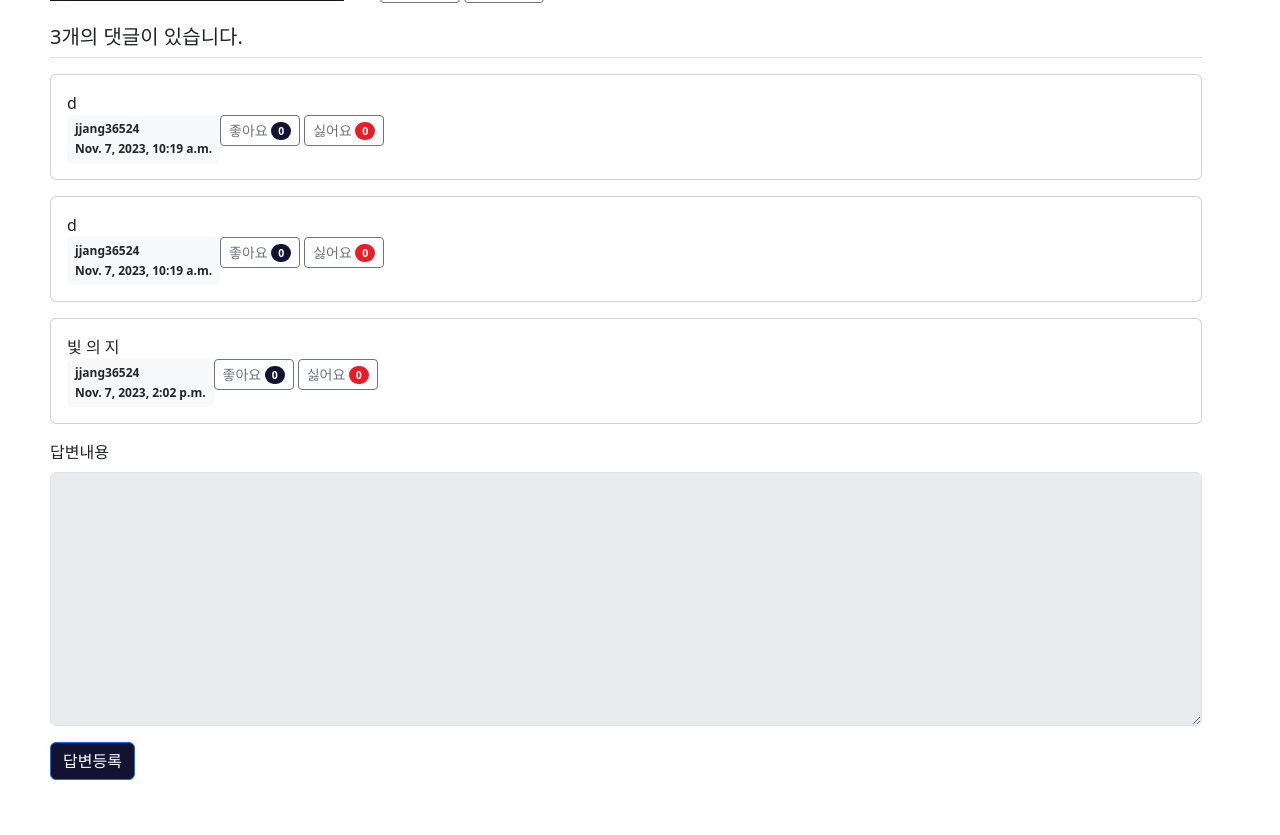
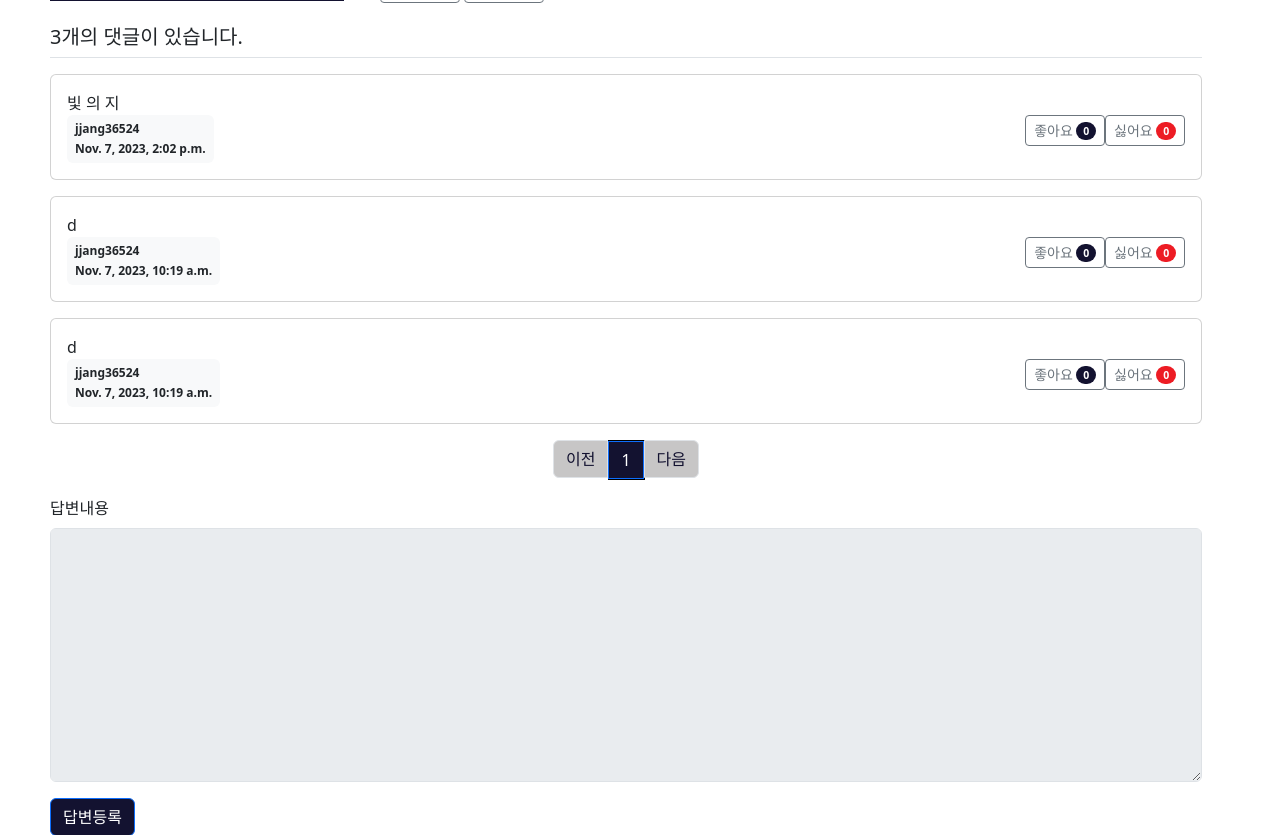
Before and after one commit to jjang36524/doobo, a Django app: page /dooboard/1 in a window 1280 px wide; the page is wider, and only the part inside the window is pictured. Shown: the part 413-1248 px from the top of that part. Before the commit the page ends 1193 px from the top of that part, so only its background shows below. Run offline with Django 4.2, Linux system fonts and the light colour scheme; data comes from the database, SQL or seed files in the repository; both versions use the stored data as it was after the commit; some libraries are stand-ins or nearby versions; grey boxes are pictures that could not be loaded.

Commit message:
added paging

```diff
--- a/dooboard/models.py
+++ b/dooboard/models.py
@@ -14,8 +14,8 @@ class Player(models.Model):
     games=models.IntegerField()
     curgames=models.IntegerField()
     image=models.CharField(max_length=200,null=True)
-    voteru = models.ManyToManyField(User,related_name='voteru_question',null=True)
-    voterd = models.ManyToManyField(User,related_name='voterd_question',null=True)
+    voteru = models.ManyToManyField(User,related_name='voteru_question')
+    voterd = models.ManyToManyField(User,related_name='voterd_question')
     def altpay(self):
         return self.pay/10000
 class PitcherData(models.Model):
@@ -62,5 +62,5 @@ class Reply(models.Model):
     content = models.TextField()
     create_date = models.DateTimeField()
     modify_date=models.DateTimeField(null=True)
-    voteru = models.ManyToManyField(User,related_name='voteru_reply',null=True)
-    voterd = models.ManyToManyField(User,related_name='voterd_reply',null=True)
+    voteru = models.ManyToManyField(User,related_name='voteru_reply')
+    voterd = models.ManyToManyField(User,related_name='voterd_reply')
--- a/dooboard/views.py
+++ b/dooboard/views.py
@@ -5,16 +5,20 @@ from django.utils import timezone
 from django.http import HttpResponseNotAllowed
 from .forms import ReplyForm
 from django.contrib.auth.decorators import login_required
+from django.core.paginator import Paginator
 def index(request):
     player_list = Player.objects.order_by('no')
     batterdata = BatterData.objects.order_by('player')
     pitcherdata = PitcherData.objects.order_by('player')
-
     context = {'player_list': player_list,'batterdata':batterdata,'pitcherdata':pitcherdata}
     return render(request, 'dooboard/index.html', context)
 def detail(request, player_id):
+    page=request.GET.get('page','1')
     player = Player.objects.get(id=player_id)
-    context = {'player': player}
+    replies=player.reply_set.all().order_by('-create_date')
+    paginator = Paginator(replies, 10,allow_empty_first_page=True)  # 페이지당 10개씩 보여주기
+    page_obj = paginator.get_page(page)
+    context = {'reply': page_obj,'player': player}
     return render(request, 'dooboard/detail.html', context)
 @login_required(login_url='common:login')
 def reply_create(request, player_id):
--- a/static/style.css
+++ b/static/style.css
@@ -108,3 +108,12 @@
 .red{
     background-color: var(--doored)!important;
 }
+.gray{
+    background-color: var(--doogray)!important;
+}
+.borderblack{
+    border: 1px solid black!important;
+}
+.textnavy{
+    color:var(--doonavy)!important;
+}
--- a/templates/common/login.html
+++ b/templates/common/login.html
@@ -15,7 +15,7 @@
             <input type="password" class="form-control" name="password" id="password"
                    value="{{ form.password.value|default_if_none:'' }}">
         </div>
-        <button type="submit" class="btn btn-primary" style="background-color:#131230!important;">로그인</button>
+        <button type="submit" class="btn btn-primary navy borderblack">로그인</button>
     </form>
 </div>
 {% endblock %}
--- a/templates/common/signup.html
+++ b/templates/common/signup.html
@@ -1,11 +1,11 @@
 {% extends "base.html" %}
 {% block content %}
-<div class="container my-3">
+<div class="container my-3" style="margin-top: 100px!important;">
     <form method="post" action="{% url 'common:signup' %}">
         {% csrf_token %}
         {% include "form_errors.html" %}
         <div class="mb-3">
-            <label for="username">사용자 이름</label>
+            <label for="username">아이디</label>
             <input type="text" class="form-control" name="username" id="username"
                    value="{{ form.username.value|default_if_none:'' }}">
         </div>
@@ -24,7 +24,7 @@
             <input type="text" class="form-control" name="email" id="email"
                    value="{{ form.email.value|default_if_none:'' }}">
         </div>
-        <button type="submit" class="btn btn-primary">생성하기</button>
+        <button type="submit" class="btn btn-primary navy borderblack">생성하기</button>
     </form>
 </div>
 {% endblock %}
--- a/templates/dooboard/detail.html
+++ b/templates/dooboard/detail.html
@@ -187,7 +187,7 @@
 </div>
 
 <h5 class="border-bottom my-3 py-2">{{player.reply_set.count}}개의 댓글이 있습니다.</h5>
-    {% for answer in player.reply_set.all %}
+    {% for answer in reply.object_list.all %}
     <div class="card my-3">
         <div class="card-body">
             <div class="card-text" style="white-space: pre-line;">{{ answer.content }}</div>
@@ -201,34 +201,77 @@
                 <div>{{ answer.modify_date }}</div>
             </div>
             {% endif %}
+            <a href="javascript:void(0)" data-uri="{% url 'doobo:reply_voted' answer.id  %}"
+            class="recommend btn btn-sm btn-outline-secondary "style="float:right!important" >싫어요 {% for i in answer.voterd.all%}
+            {%if i.id == user.id %}
+            취소
+            {%endif%}
+            {%endfor%}
+             <span class="badge rounded-pill bg-success red">{{answer.voterd.count}}</span>
+            </a>
             <a href="javascript:void(0)" data-uri="{% url 'doobo:reply_voteu'  answer.id  %}"
-               class="recommend btn btn-sm btn-outline-secondary"> 좋아요  {% for i in answer.voteru.all%}
+               class="recommend btn btn-sm btn-outline-secondary"style="float:right!important"> 좋아요  {% for i in answer.voteru.all%}
                {%if i.id == user.id %}
                취소
                {%endif%}
                {%endfor%}
                 <span class="badge rounded-pill bg-success navy">{{answer.voteru.count}}</span>
             </a>
-            <a href="javascript:void(0)" data-uri="{% url 'doobo:reply_voted' answer.id  %}"
-            class="recommend btn btn-sm btn-outline-secondary " >싫어요 {% for i in answer.voterd.all%}
-            {%if i.id == user.id %}
-            취소
-            {%endif%}
-            {%endfor%}
-             <span class="badge rounded-pill bg-success red">{{answer.voterd.count}}</span>
-         </a>
-            <div class="my-3" style="float:right!important">
-                {% if request.user == answer.author %}
+
+
+         {% if request.user == answer.author %}
+         <br>
+         <br>
+            <div class="my-3" style="float:left!important; margin-top:0px!important;margin-bottom:0px!important;">
+
                 <a href="{% url 'doobo:reply_modify' answer.id  %}"
                 class="btn btn-sm btn-outline-secondary">수정</a>
                 <a href="#" class="delete btn btn-sm btn-outline-secondary "
                data-uri="{% url 'doobo:reply_delete' answer.id  %}">삭제</a>
-                {% endif %}
+
             </div>
-
+            {% endif %}
         </div>
     </div>
+
     {%endfor%}
+    <ul class="pagination justify-content-center">
+        <!-- 이전페이지 -->
+        {% if reply.has_previous %}
+        <li class="page-item">
+            <a class="page-link textnavy" href="?page={{ reply.previous_page_number }}">이전</a>
+        </li>
+        {% else %}
+        <li class="page-item disabled">
+            <a class="page-link textnavy gray" tabindex="-1" aria-disabled="true" href="#">이전</a>
+        </li>
+        {% endif %}
+        <!-- 페이지리스트 -->
+        {% for page_number in reply.paginator.page_range %}
+        {% if page_number >= reply.number|add:-5 and page_number <= reply.number|add:5 %}
+        {% if page_number == reply.number %}
+        <li class="page-item active navy borderblack " aria-current="page">
+            <a class="page-link navy" href="?page={{ page_number }}">{{ page_number }}</a>
+        </li>
+        {% else %}
+        <li class="page-item textnavy">
+            <a class="page-link textnavy" href="?page={{ page_number }}">{{ page_number }}</a>
+        </li>
+        {% endif %}
+        {% endif %}
+        {% endfor %}
+        <!-- 다음페이지 -->
+        {% if reply.has_next %}
+        <li class="page-item">
+            <a class="page-link textnavy" href="?page={{ reply.next_page_number }}">다음</a>
+        </li>
+        {% else %}
+        <li class="page-item disabled ">
+            <a class="page-link textnavy gray" tabindex="-1" aria-disabled="true" href="#">다음</a>
+        </li>
+        {% endif %}
+    </ul>
+    <!-- 페이징처리 끝 -->
     <form action="{% url 'doobo:reply_create' player.id %}" method="post" class="my-3">
         {% csrf_token %}
         <div class="mb-3">
--- a/templates/dooboard/index.html
+++ b/templates/dooboard/index.html
@@ -25,7 +25,7 @@
                 <span class="smalltext">통산 방어율 {{player.pitcherdata_set.all.first.ERA}}</span><br>
                 <span class="smalltext">{{player.handtype}}</span><br>
                 <br>
-                <span class="smalltext">댓글 {{player.reply_set.count}}개</span><br>
+                <span class="smalltext">댓글 {{player.reply_set.count}}개, 좋아요 {{player.voteru.count}}개, 싫어요 {{player.voterd.count}}개</span>
             </div>
         </div>
     </a>
@@ -55,7 +55,7 @@
                 <span class="smalltext">통산 타율 {{player.batterdata_set.all.first.AVG}}</span><br>
                 <span class="smalltext">{{player.handtype}}</span><br>
                 <br>
-                <span class="smalltext">댓글 {{player.reply_set.count}}개</span><br>
+                <span class="smalltext">댓글 {{player.reply_set.count}}개, 좋아요 {{player.voteru.count}}개, 싫어요 {{player.voterd.count}}개</span><br>
             </div>
         </div>
     </a>
```
Also changed, not shown: db.sqlite3, dooboard/migrations/0013_alter_player_voterd_alter_player_voteru_and_more.py (added).
